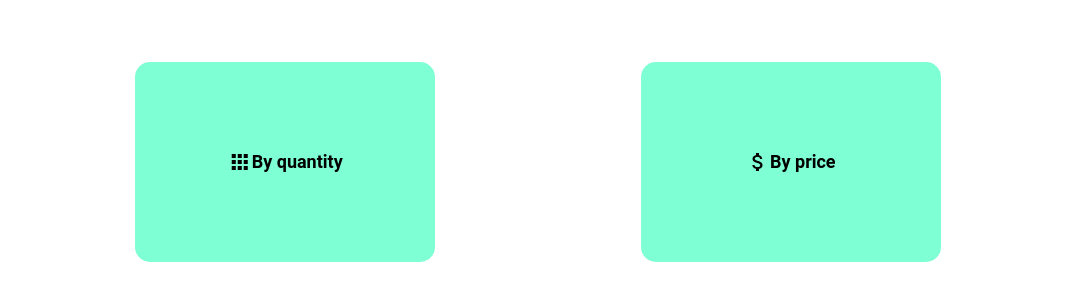
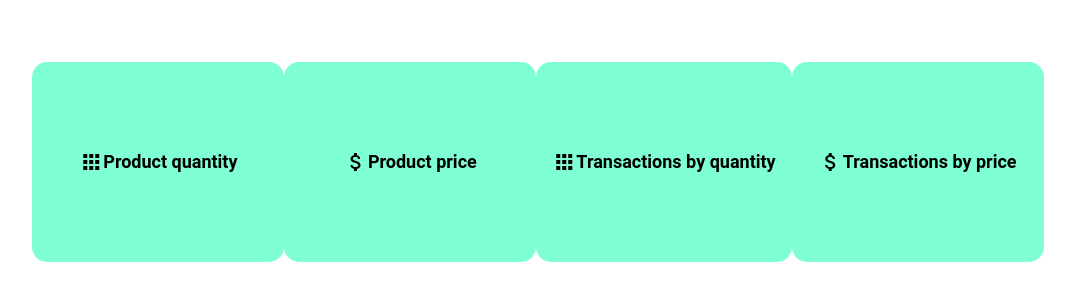
Before and after one commit to aniol-carbo/mcd-frontend, an Angular app: page /explore in a window 1280 px wide. Shown: the part 136-436 px from the top of the page, without its empty margins (102-1177 px from the left). Built offline with nearby package versions, Linux system fonts and the light colour scheme.

Commit message:
Add two new functionalities to the 'explore' page

```diff
--- a/src/app/explore/explore.component.html
+++ b/src/app/explore/explore.component.html
@@ -2,13 +2,25 @@
   <div class="block">
     <button mat-button class="button" [routerLink]="['/explore/quantity']">
       <mat-icon class="icon">apps</mat-icon>
-      <span>By quantity</span>
+      <span>Product quantity</span>
     </button>
   </div>
   <div class="block">
     <button mat-button class="button" [routerLink]="['/explore/price']">
       <mat-icon class="icon">attach_money</mat-icon>
-      <span>By price</span>
+      <span>Product price</span>
+    </button>
+  </div>
+  <div class="block">
+    <button mat-button class="button" [routerLink]="['/explore/transactions/quantity']">
+      <mat-icon class="icon">apps</mat-icon>
+      <span>Transactions by quantity</span>
+    </button>
+  </div>
+  <div class="block">
+    <button mat-button class="button" [routerLink]="['/explore/transactions/price']">
+      <mat-icon class="icon">attach_money</mat-icon>
+      <span>Transactions by price</span>
     </button>
   </div>
 </div>
```
Also changed, not shown: src/app/app-routing.module.ts (+6 -2 lines).
